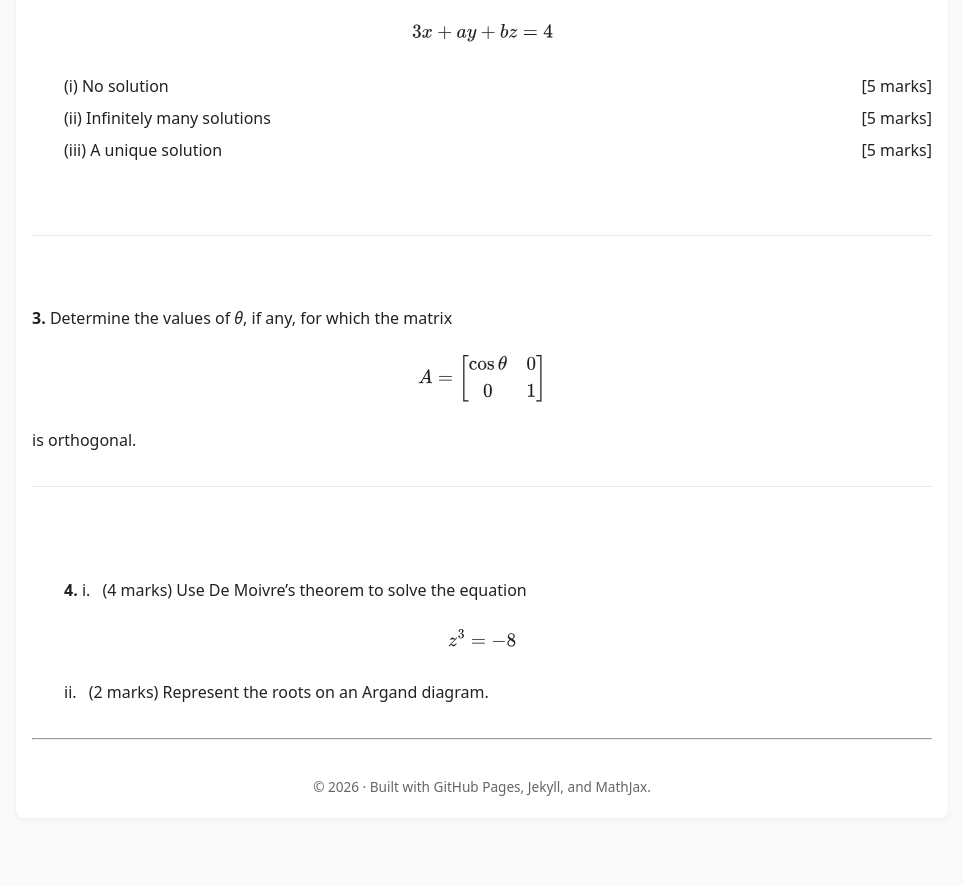
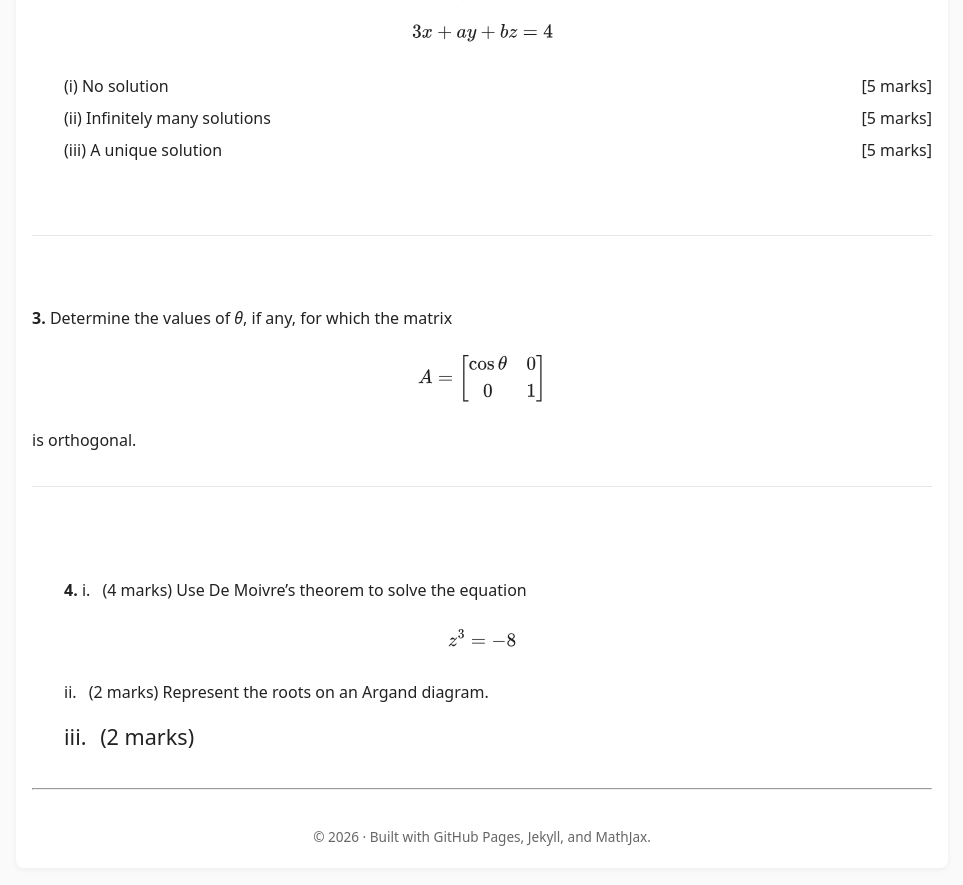
Before and after one commit to SaleemKamaludin/SaleemKamaludin.github.io, a Jekyll site: the page built from courses/math-1141-coursework-exam-2-hints.md, in a window 1280 px wide and 900 px high, scrolled down 1029 px. Shown: the top 885 px of the window, without its empty margins (158-1121 px from the left). Built offline with Jekyll 4.4.1, drawn with Linux system fonts in a browser that asks for light colours; our own code applies the rules of GitHub Pages for plain Markdown files; before the commit the page ends 1879 px from its top, so only the background shows below that.

Commit message:
Update math-1141-coursework-exam-2-hints.md

```diff
--- a/courses/math-1141-coursework-exam-2-hints.md
+++ b/courses/math-1141-coursework-exam-2-hints.md
@@ -166,3 +166,6 @@ This page contains guidance, reminders, and practice questions for the upcoming
  ii. <span style="margin-left: 0.5rem;">(2 marks)</span>
     Represent the roots on an Argand diagram.
   </p>
+
+    <p style="font-size: 1.35rem; line-height: 1.75; margin-left: 2rem;">
+    iii. <span style="margin-left: 0.5rem;">(2 marks)</span>
```
